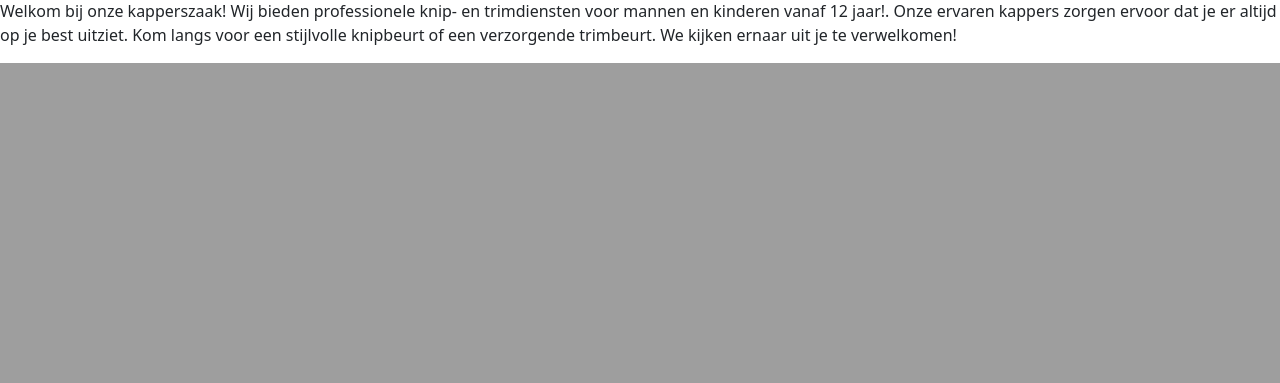
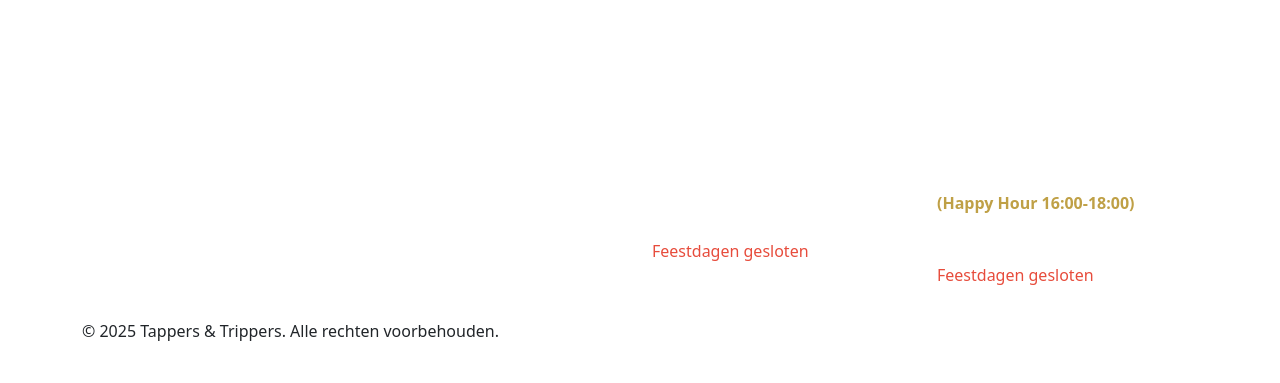
Before and after one commit to Mashyx/TappersTrimmers, a PHP site: page /bar.php in a window 1280 px wide. Shown: the part 1207-1590 px from the top of the page. Before the commit the page ends 1270 px from the top, so only its background shows below. Run offline with PHP 8.4, Linux system fonts and the light colour scheme; some libraries are stand-ins or nearby versions.

Commit message:
footer added

```diff
--- a/web/about.php
+++ b/web/about.php
@@ -10,5 +10,10 @@
 </head>
 <body>
 
+
+
+    <?php
+    include("footer.php");
+    ?>
 </body>
 </html>
--- a/web/bar.php
+++ b/web/bar.php
@@ -12,17 +12,6 @@
 
 
 </head>
-<header div class="header">
-    <h1 div class="logo">Kappers & trimmers</h1>
-    <nav class="navigatieMenu">
-        <nav>
-            <a href="homepage.html">Home</a>
-            <a href="overOns.html">Over ons</a>
-            <a href="diensten.html">Diensten</a>
-            <a href="afspraakMaken.html">Afspraak maken</a>
-            <a href="contact.html">Contact</a>
-        </nav>
-</header>
 <body class="body">
     <!-- fotos voor de homepage -->
      <div class="afbeeldingHome">
@@ -38,7 +27,9 @@
 
 
 
-
+<?php
+    include("footer.php");
+    ?>
 
 </body>
 </html>
--- a/web/cart.php
+++ b/web/cart.php
@@ -10,5 +10,9 @@
 </head>
 <body>
 
+
+<?php
+    include("footer.php");
+    ?>
 </body>
 </html>
--- a/web/footer.php
+++ b/web/footer.php
@@ -1,10 +1,47 @@
-<footer>
-    <div class="container">
-        <div class="column 1">
-        <p>De barbershop voor echte mannen vanuit Apeldoorn en omgeving.</p>
-        </div>
-        <div class="column 2">
-            <h3>Contact</h3>
+<link href="../css/bootstrap.min.css" rel="stylesheet">
+<link href="../css/footer.css" rel="stylesheet">
+<footer class="custom-footer mt-5">
+    <div class="container py-4">
+        <div class="row text-white">
+
+            <div class="col-md-3 mb-3">
+                <h5>Contact</h5>
+                <p>Email: info@tappers-trimmers.com<br>Tel: +31 6 123 456 78</p>
+            </div>
+
+            <div class="col-md-3 mb-3">
+                <h5>Adres</h5>
+                <p>Hoofdstraat 15<br>7311 KA Apeldoorn</p>
+            </div>
+
+            <div class="col-md-3 mb-3">
+                <h5>Openingstijden Barber</h5>
+                <p>
+                    Maandag: <span class="closed">Gesloten</span><br>
+                    Dinsdag: 09:00 - 18:00<br>
+                    Woensdag: 09:00 - 18:00<br>
+                    Donderdag: 09:00 - 20:00<br>
+                    Vrijdag: 09:00 - 18:00<br>
+                    Zaterdag: 10:00 - 18:00<br>
+                    Zondag: <span class="closed">Gesloten</span><br>
+                    <span style="color:#e74c3c;">Feestdagen gesloten</span>
+                </p>
+            </div>
+
+            <div class="col-md-3 mb-3">
+                <h5>Openingstijden Bar</h5>
+                <p>
+                    Maandag: <span class="closed">Gesloten</span><br>
+                    Dinsdag: 12:00 - 20:00<br>
+                    Woensdag: 12:00 - 20:00<br>
+                    Donderdag: 12:00 - 21:00<br>
+                    Vrijdag: 12:00 - 20:00 <br><span style="color:#bfa046; font-weight:600;">(Happy Hour 16:00-18:00)</span><br>
+                    Zaterdag: 12:00 - 20:00<br>
+                    Zondag: <span class="closed">Gesloten</span><br>
+                    <span style="color:#e74c3c;">Feestdagen gesloten</span>
+                </p>
+            </div>
+
         </div>
         <p>&copy; <?php echo date("Y"); ?> Tappers & Trippers. Alle rechten voorbehouden.</p>
     </div>
--- a/web/header.php
+++ b/web/header.php
@@ -6,7 +6,7 @@
 <nav class="navbar navbar-expand-lg custom-navbar">
   <div class="container-fluid">
     <a class="navbar-brand d-flex align-items-center" href="homepage.php">
-      <img src="../assets/logo.png" alt="logo" class="logo me-2"/>
+      <img src="../assets/Untitled design.png" alt="logo" class="logo me-2"/>
       Tappers & Trimmers
     </a>
      <ul class="nav-links navbar-nav ms-auto" id="navLinks">
--- a/web/reservation.php
+++ b/web/reservation.php
@@ -10,5 +10,11 @@
 </head>
 <body>
 
+
+
+
+<?php
+    include("footer.php");
+    ?>
 </body>
 </html>
--- a/web/shop.php
+++ b/web/shop.php
@@ -10,5 +10,10 @@
 </head>
 <body>
 
+
+
+<?php
+    include("footer.php");
+    ?>
 </body>
 </html>
```
Also changed, not shown: css/footer.css (+65 -0 lines).
